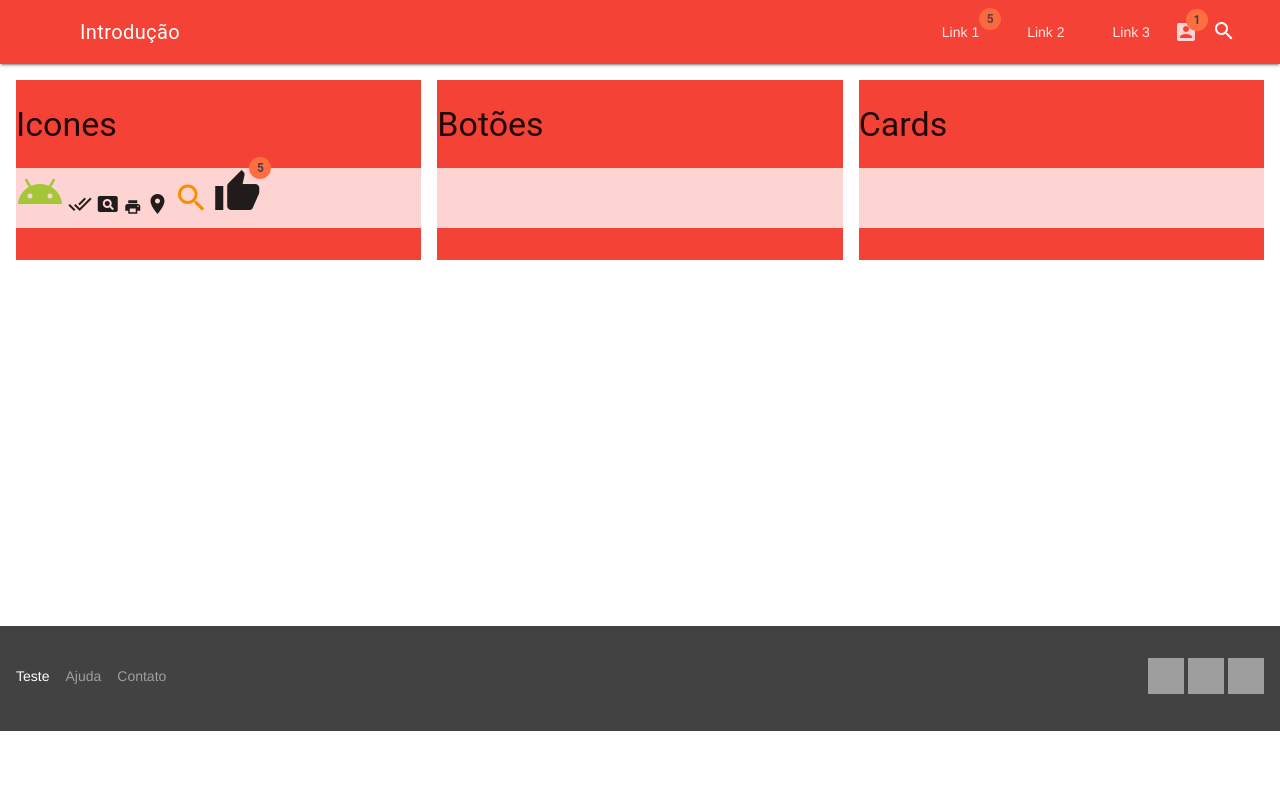
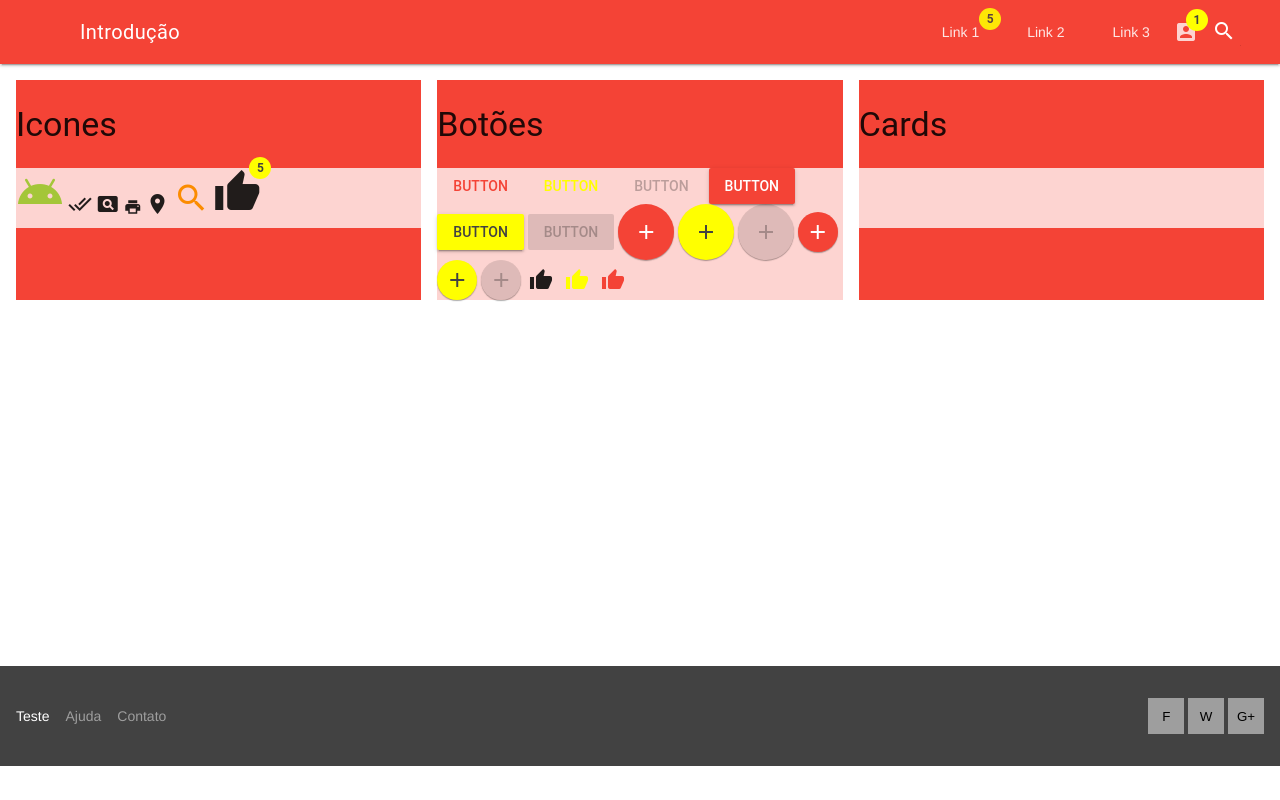
Before and after one commit to bruckbmrj/material-design-lite-teste, a plain HTML site: page index.html in a window 1280 px wide. Drawn offline with nearby package versions, Linux system fonts and the light colour scheme.

Commit message:
botões
aplicnado alteração nos botões

```diff
--- a/index.html
+++ b/index.html
@@ -9,7 +9,7 @@
 	<title>Material Design Lite Google</title>
 	<link rel="stylesheet" type="text/css" href="style_alt.css" />
 	<link rel="stylesheet" href="https://fonts.googleapis.com/icon?family=Material+Icons">
-	<link rel="stylesheet" href="https://code.getmdl.io/1.3.0/material.red-deep_orange.min.css" />
+	<link rel="stylesheet" href="https://code.getmdl.io/1.3.0/material.red-yellow.min.css" />
 	<script defer src="https://code.getmdl.io/1.3.0/material.min.js"></script>
 </head>
 <body>
@@ -72,6 +72,7 @@
 					<div class="mdl-cell mdl-cell--4-col ">
 						<h3>Icones</h3>
 						<div class="backgroud-claro">
+
 							<div class="material-icons md-48 verde">android</div>
 							<i class="material-icons">done_all</i>
 							<i class="material-icons">pageview</i>
@@ -85,6 +86,36 @@
 					<div class="mdl-cell mdl-cell--4-col ">
 						<h3>Botões</h3>
 						<div class="backgroud-claro">
+							<!-- botões simples -->
+							<button class="mdl-button mdl-js-button mdl-button--primary">button</button>
+							<button class="mdl-button mdl-js-button mdl-button--accent mdl-js-ripple-effect">button</button>
+							<button class="mdl-button mdl-js-button" disabled="">button</button>
+
+							<!-- botões preenchidos -->
+							<button class="mdl-button mdl-js-button mdl-button--primary mdl-button--raised">button</button>
+							<button class="mdl-button mdl-js-button mdl-button--accent mdl-js-ripple-effect mdl-button--raised">button</button>
+							<button class="mdl-button mdl-js-button mdl-button--raised" disabled="">button</button>
+
+							<!-- botões circulares -->
+							<button class="mdl-button mdl-js-button mdl-button--primary mdl-button--fab"><i class="material-icons">add</i></button>
+							<button class="mdl-button mdl-js-button mdl-button--accent mdl-js-ripple-effect mdl-button--fab"><i class="material-icons">add</i></button>
+							<button class="mdl-button mdl-js-button mdl-button--fab" disabled=""><i class="material-icons">add</i></button>
+
+							<!-- minifab -->
+							<button class="mdl-button mdl-js-button mdl-button--primary mdl-button--fab mdl-button--mini-fab"><i class="material-icons">add</i></button>
+							<button class="mdl-button mdl-js-button mdl-button--accent mdl-js-ripple-effect mdl-button--fab mdl-button--mini-fab"><i class="material-icons">add</i></button>
+							<button class="mdl-button mdl-js-button mdl-button--fab mdl-button--mini-fab" disabled=""><i class="material-icons">add</i></button>
+
+							<button class="mdl-button mdl-js-button mdl-button--icon ">
+							<i class="material-icons">thumb_up</i>
+							</button>
+							<button class="mdl-button mdl-js-button mdl-button--icon mdl-button--accent">
+							<i class="material-icons">thumb_up</i>
+							</button>
+							<button class="mdl-button mdl-js-button mdl-button--icon mdl-button--primary">
+							<i class="material-icons">thumb_up</i>
+							</button>
+
 
 						</div>
 					</div>
@@ -129,9 +160,9 @@
 				  	</div>
 
 					<div class="mdl-mini-footer__right-section">
-    					<button class="mdl-mini-footer__social-btn"></button>
-    					<button class="mdl-mini-footer__social-btn"></button>
-    					<button class="mdl-mini-footer__social-btn"></button>
+    					<button class="mdl-mini-footer__social-btn">F</button>
+    					<button class="mdl-mini-footer__social-btn">W</button>
+    					<button class="mdl-mini-footer__social-btn">G+</button>
   					</div>
 
 				</footer>
```
